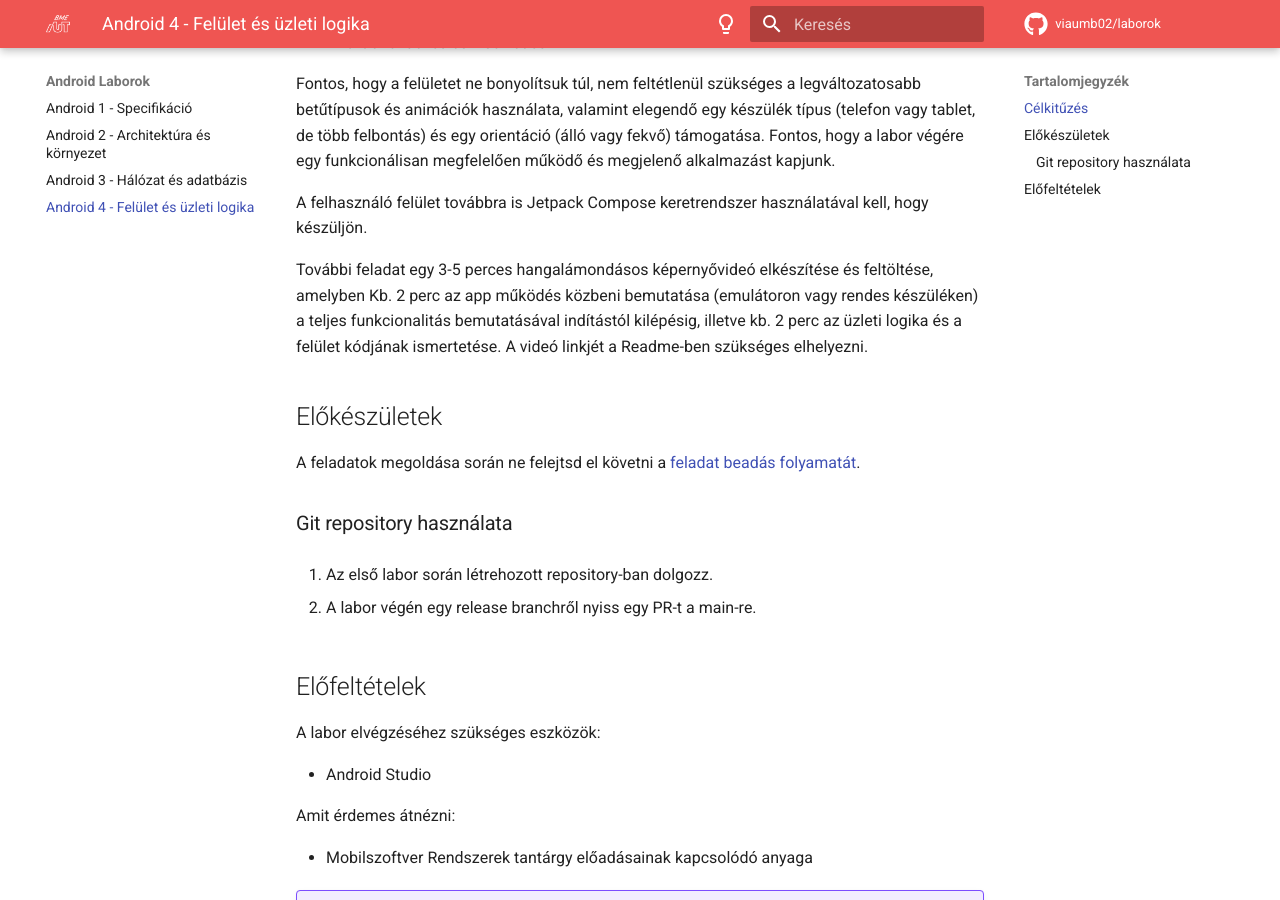
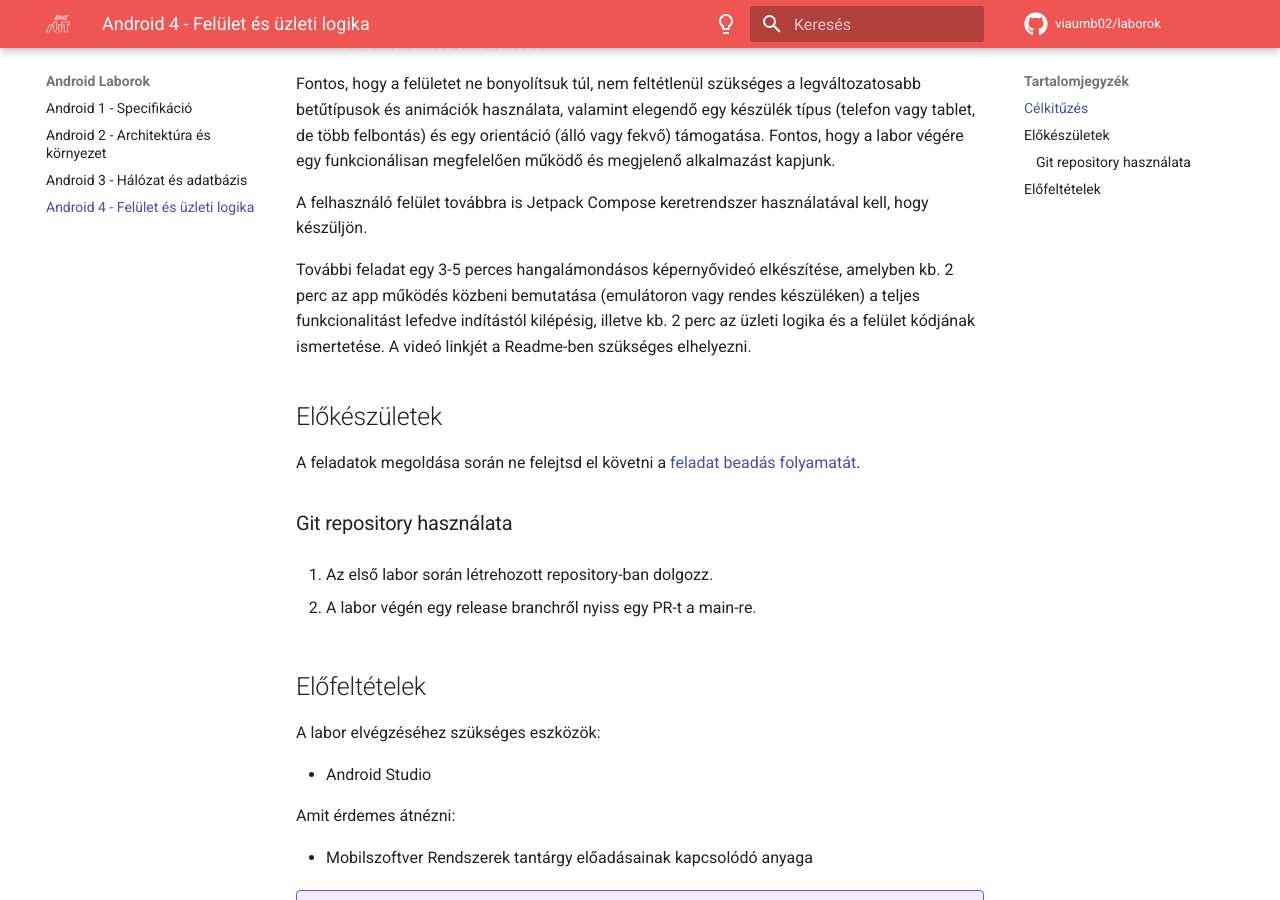
Before and after one commit to VIAUMB02/laborok, an MkDocs documentation site: the page built from docs/android/A04/index.md, in a window 1280 px wide and 900 px high, scrolled down 553 px. Built offline with MkDocs 1.6.1 and Material for MkDocs 9.7.7, drawn with Linux system fonts in a browser that asks for light colours; comment, search, counter and statistics services are not loaded.

Commit message:
A04 update

```diff
--- a/docs/android/A04/index.md
+++ b/docs/android/A04/index.md
@@ -16,7 +16,7 @@ Fontos, hogy a felületet ne bonyolítsuk túl, nem feltétlenül szükséges a
 
 A felhasználó felület továbbra is Jetpack Compose keretrendszer használatával kell, hogy készüljön.
 
-További feladat egy 3-5 perces hangalámondásos képernyővideó elkészítése és feltöltése, amelyben Kb. 2 perc az app működés közbeni bemutatása (emulátoron vagy rendes készüléken) a teljes funkcionalitás bemutatásával indítástól kilépésig, illetve kb. 2 perc az üzleti logika és a felület kódjának ismertetése.
+További feladat egy 3-5 perces hangalámondásos képernyővideó elkészítése, amelyben kb. 2 perc az app működés közbeni bemutatása (emulátoron vagy rendes készüléken) a teljes funkcionalitást lefedve indítástól kilépésig, illetve kb. 2 perc az üzleti logika és a felület kódjának ismertetése.
 A videó linkjét a Readme-ben szükséges elhelyezni.
 
 
```
